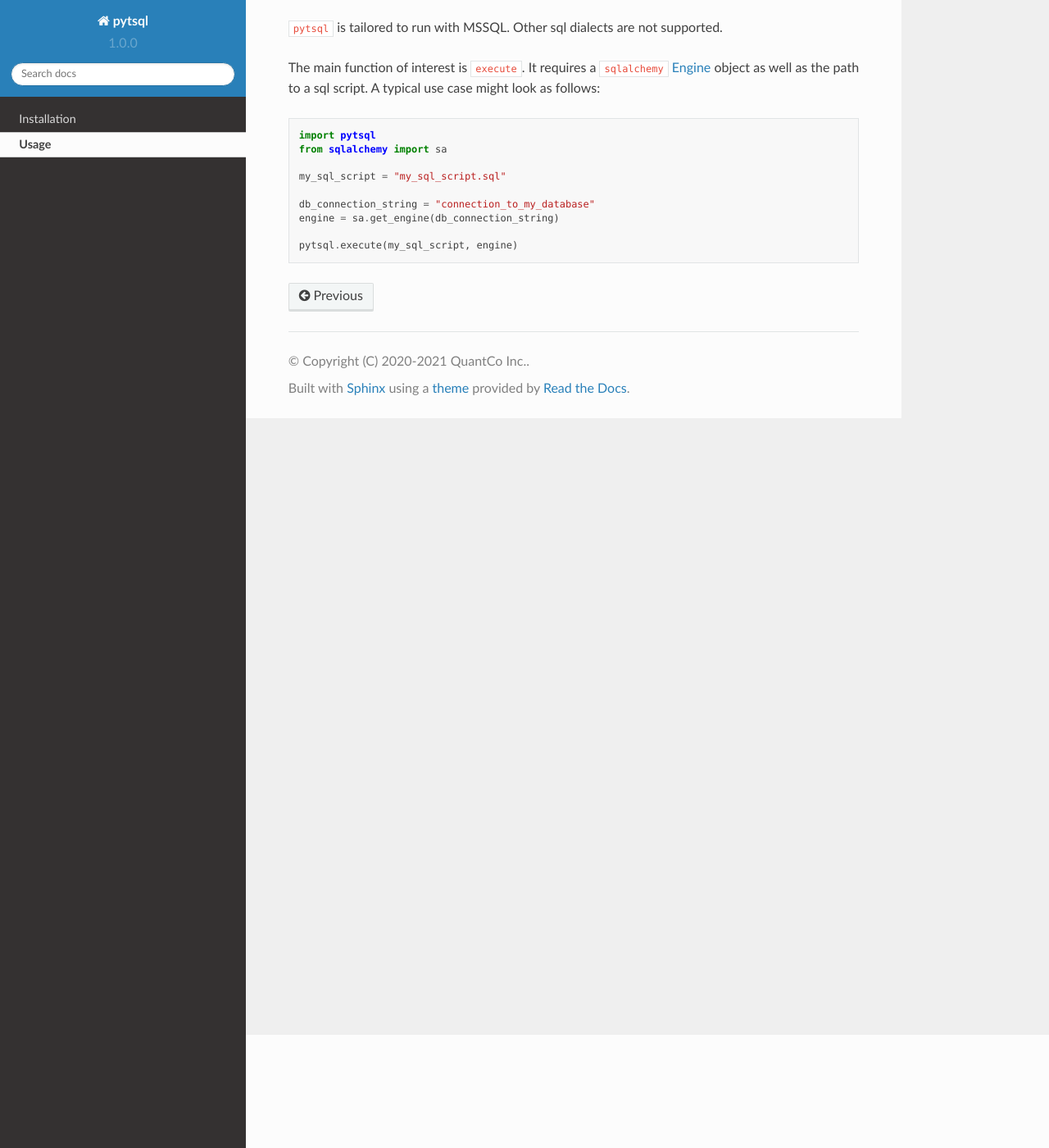
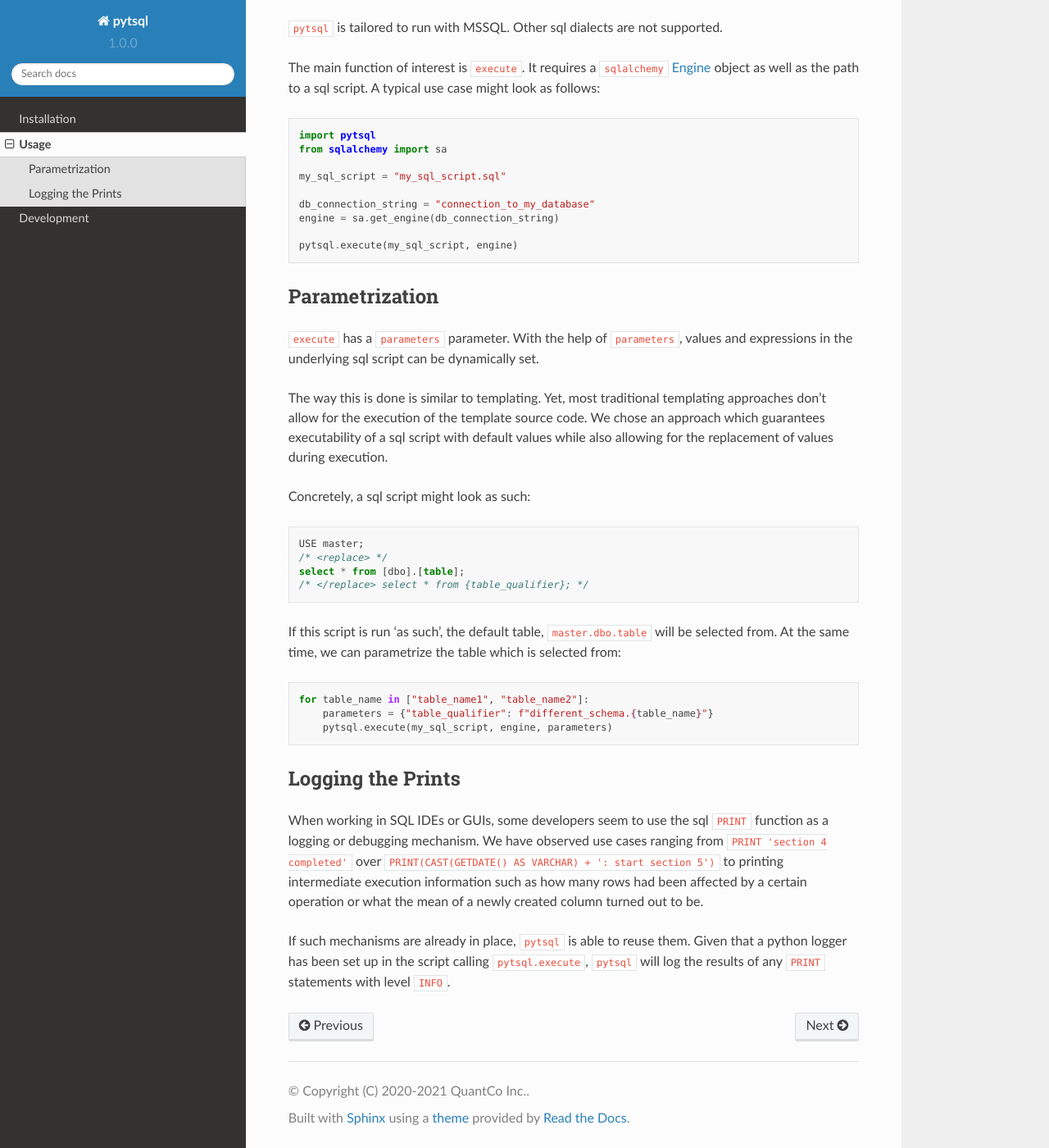
Before and after one commit to Quantco/pytsql, a Sphinx documentation site: the page built from docs/source/usage.rst, in a window 1280 px wide and 1400 px high, scrolled down 138 px. Shown: the whole window at 82% size. Built offline with Sphinx 7.4.7 and the Read the Docs theme 2.0.0, drawn with Linux system fonts in a browser that asks for light colours; pages that are not in the unit, such as notebooks, are missing from menus.

```diff
--- a/docs/source/usage.rst
+++ b/docs/source/usage.rst
@@ -18,3 +18,48 @@ object as well as the path to a sql script. A typical use case might look as fol
     engine = sa.get_engine(db_connection_string)
 
     pytsql.execute(my_sql_script, engine)
+
+
+Parametrization
+---------------
+
+``execute`` has a ``parameters`` parameter. With the help of ``parameters``, values
+and expressions in the underlying sql script can be dynamically set.
+
+The way this is done is similar to templating. Yet, most traditional templating
+approaches don't allow for the execution of the template source code. We chose an approach
+which guarantees executability of a sql script with default values while also allowing for
+the replacement of values during execution.
+
+Concretely, a sql script might look as such:
+
+.. code-block:: sql
+
+     USE master;
+     /* <replace> */
+     select * from [dbo].[table];
+     /* </replace> select * from {table_qualifier}; */
+
+If this script is run 'as such', the default table, ``master.dbo.table`` will be selected
+from. At the same time, we can parametrize the table which is selected from:
+
+.. code-block:: python
+
+    for table_name in ["table_name1", "table_name2"]:
+        parameters = {"table_qualifier": f"different_schema.{table_name}"}
+        pytsql.execute(my_sql_script, engine, parameters)
+
+
+Logging the Prints
+------------------
+
+When working in SQL IDEs or GUIs, some developers seem to use the sql ``PRINT`` function
+as a logging or debugging mechanism. We have observed use cases ranging from
+``PRINT 'section 4 completed'`` over
+``PRINT(CAST(GETDATE() AS VARCHAR) + ': start section 5')`` to printing intermediate
+execution information such as how many rows had been affected by a certain operation
+or what the mean of a newly created column turned out to be.
+
+If such mechanisms are already in place, ``pytsql`` is able to reuse them. Given that
+a python logger has been set up in the script calling ``pytsql.execute``, ``pytsql``
+will log the results of any ``PRINT`` statements with level ``INFO``.
```
Also changed, not shown: README.md (+8 -84 lines), docs/source/development.rst (added, +73 -0 lines), docs/source/index.rst (+6 -7 lines).
